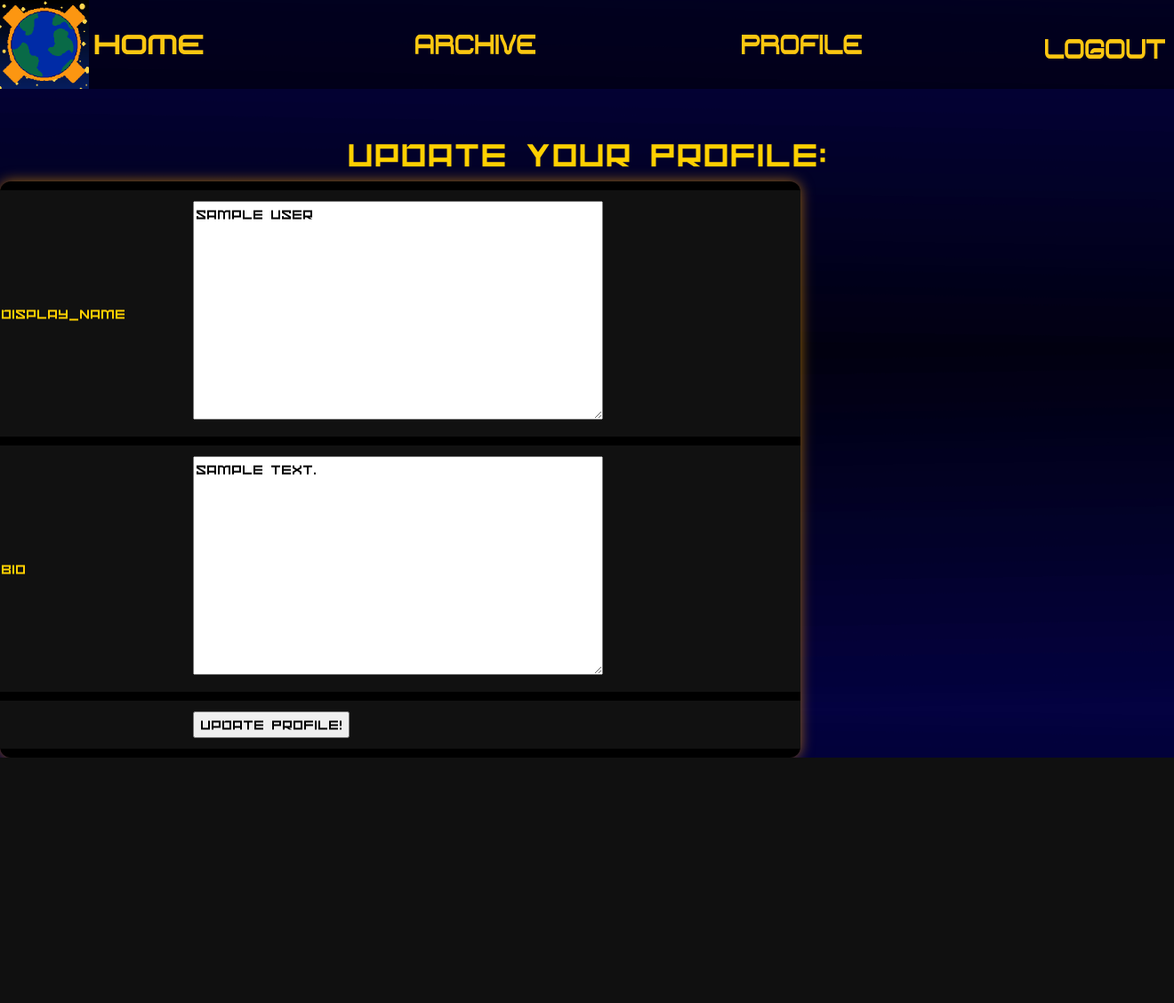
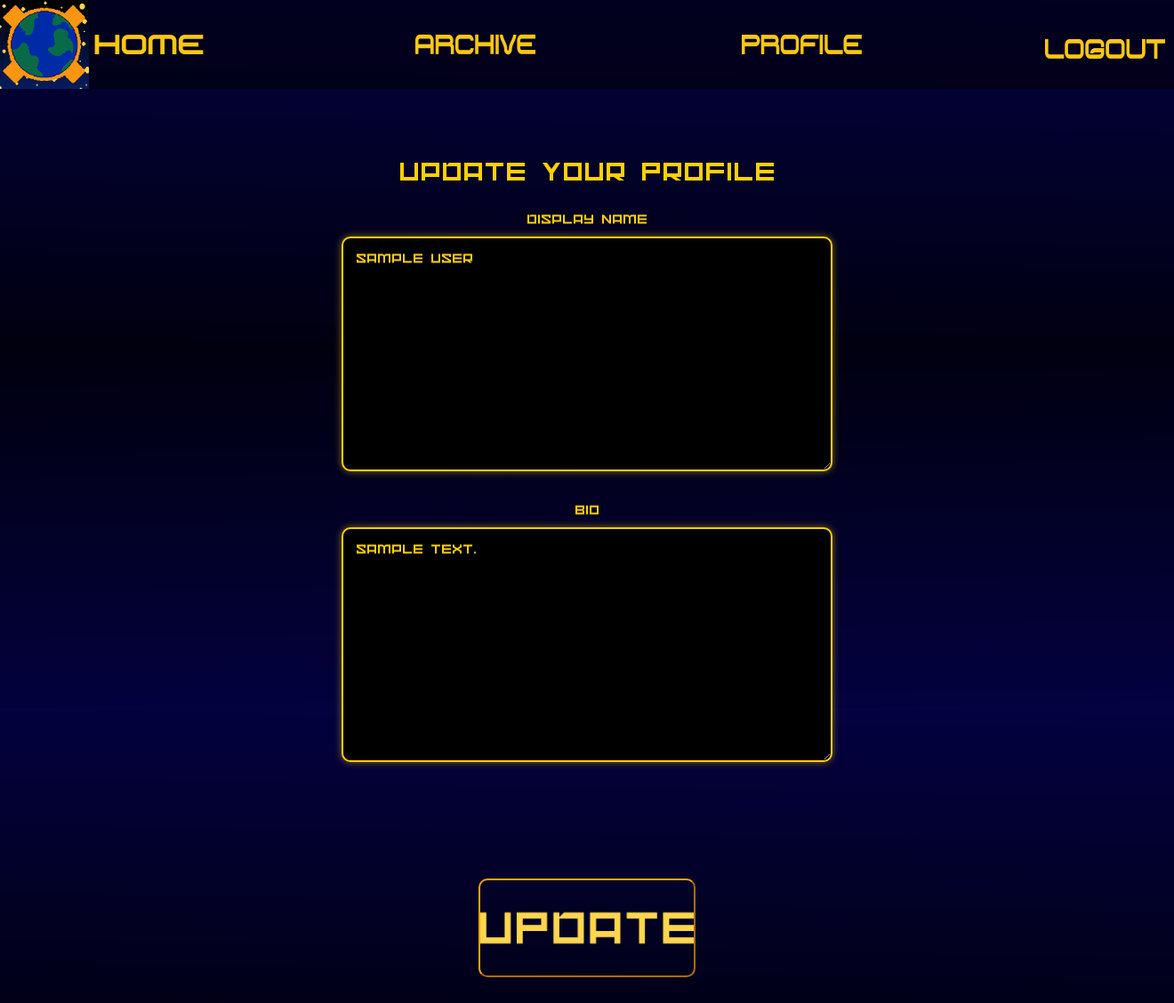
Before and after one commit to alexko22/exocollect, a Django app: page /exocollect/profile/update in a window 1320 px wide. Shown: the whole page at 89% size. Before the commit the page ends 852 px from the top, so only its background shows below. Run offline with Django 5.2, Linux system fonts and the light colour scheme; a user stored in the database is signed in; tables that the repository leaves empty hold one stand-in row (values such as "Sample post").

Commit message:
updated update page css and cleaned up styles.css

```diff
--- a/exo/templates/exo/update_profile_form.html
+++ b/exo/templates/exo/update_profile_form.html
@@ -1,29 +1,33 @@
 {% extends 'exo/base.html' %}
-
+{% load static %}
 
 {% block content %}
-<div class="container mt-5 text-light d-flex flex-column align-items-center">
-    <h1> Update Your Profile: </h1>
+<div class="container mt-5 update-profile-container">
+    <div class="auth-card p-4">
+        <h2 class="text-center mb-4">Update Your Profile</h2>
+
+        <form method="POST" novalidate>
+            {% csrf_token %}
+
+            {% for field in form %}
+            <div class="form-row mb-4">
+                <label for="{{ field.id_for_label }}" class="form-label">{{ field.label }}</label>
+                {{ field }}
+                {% if field.help_text %}
+                    <div class="helptext mt-1">{{ field.help_text|safe }}</div>
+                {% endif %}
+                {% for err in field.errors %}
+                    <div class="invalid-feedback d-block">{{ err }}</div>
+                {% endfor %}
+            </div>
+            {% endfor %}
+
+            <div class="text-center mt-4">
+                <button type="submit" class="btn-auth">
+                    <img src="{% static 'images/text/update.png' %}" alt="Update Profile">
+                </button>
+            </div>
+        </form>
+    </div>
 </div>
-
-<!-- form for updating the profile -->
-<form method = 'POST'>
-{% csrf_token %}
-{% csrf_token %}
-    <table class="planet-table w-100">
-    {% for field in form %}
-    <tr>
-        <th>{{field.name}}</th>
-        <td>{{field}}</td>
-    </tr>
-    {% endfor %}
-    <tr>
-        <td></td>
-        <td>
-            <input type='submit' name = 'Update Profile!' value= 'Update Profile!'>
-        </td>
-    </tr>
-    </table>
-</form>
-
 {% endblock %}
--- a/static/styles.css
+++ b/static/styles.css
@@ -34,10 +35,10 @@
   --bg-1: #111111;
   --bg-2: #222222;
   --overlay: rgba(30, 30, 60, 0.85);
+  --signup-text: var(--text-light); /* used in signup inputs */
 }
 
 /* ========== Base Elements ========== */
-
 html,
 body {
   height: 100%;
@@ -493,12 +441,49 @@ form.mb-4 { margin-bottom: 40px; }
   box-shadow: 0 0 12px rgba(255, 208, 0, 0.8);
 }
 
-/* Remove bullets from password help text */
-.signup-container ul {
-  list-style: none;
-  margin: 0;
-  padding: 0;
+/* ========== Update Profile ========== */
+.update-profile-container {
+  display: flex;
+  justify-content: center;
 }
-.signup-container ul li {
-  margin-bottom: 0.3rem;
+
+.update-profile-container .auth-card {
+  max-width: 600px;
+  width: 100%;
 }
+
+/* Form fields match signup style */
+.update-profile-container input[type="text"],
+.update-profile-container input[type="password"],
+.update-profile-container textarea,
+.update-profile-container select {
+  width: 100%;
+  background-color: #000;
+  border: 2px solid var(--brand-orange);
+  color: var(--text-light);
+  border-radius: 10px;
+  padding: 10px 14px;
+  font-size: 1rem;
+  box-shadow: 0 0 8px rgba(255, 208, 0, 0.5);
+}
+
+.update-profile-container input:focus,
+.update-profile-container textarea:focus,
+.update-profile-container select:focus {
+  outline: none;
+  border-color: var(--brand-orange);
+  box-shadow: 0 0 12px rgba(255, 208, 0, 0.8);
+}
+
+/* Labels */
+.update-profile-container label {
+  font-weight: bold;
+  margin-bottom: 0.5rem;
+  display: block;
+}
+
+/* Help text */
+.update-profile-container .helptext {
+  font-size: 0.9rem;
+  color: var(--text-light);
+}
```
Also changed, not shown: other parts of static/styles.css (+20 -72 lines), static/images/text/update.png (added).
